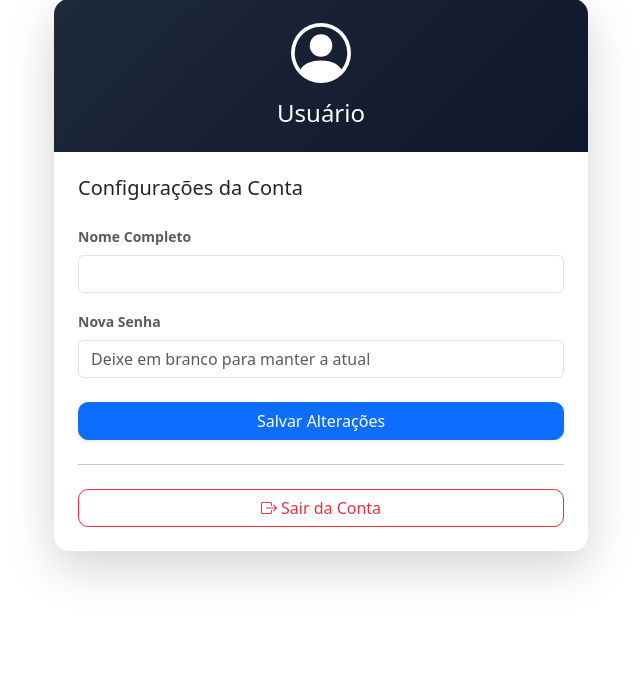
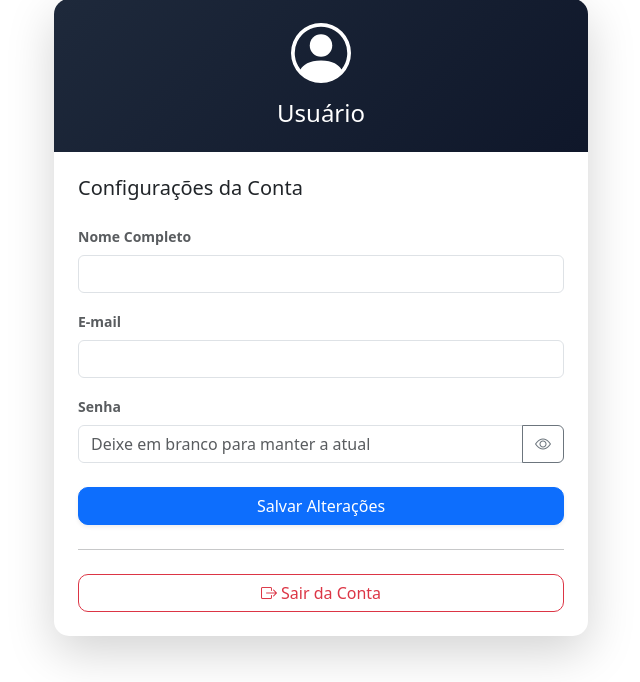
Before and after one commit to Pedro867/To-do-List, a Flask app: template templates/perfil.html in a window 1280 px wide. Shown: the part 118-800 px from the top of the page, without its empty margins (319-959 px from the left). Run offline with Flask 3, Linux system fonts and the light colour scheme; the template is opened without the code that fills it, so the values that code supplies are empty; parts of the project's set-up code (start-up, migrations or seed data) failed here and were passed over.

Commit message:
adjust: melhoria na tela de perfil

```diff
--- a/app.py
+++ b/app.py
@@ -206,7 +206,11 @@ def dashboard():
 @app.route("/perfil")
 @login_required
 def perfil():
-    return render_template('perfil.html', nome_usuario = session['nome_usuario'])
+    return render_template(
+        'perfil.html',
+        nome_usuario = session['nome_usuario'],
+        email        = db.session.get(Usuario, session['id_usuario']).email
+    )
 
 
 @app.route("/perfil/editar_perfil", methods=['POST'])
@@ -214,23 +218,49 @@ def perfil():
 def editar_perfil():
     novo_nome  = request.form.get('nome_usuario')
     nova_senha = request.form.get('senha')
+    novo_email = request.form.get('email')
     usuario    = db.session.get(Usuario, session['id_usuario'])
+    msg = ''
 
     if novo_nome:
-        usuario.nome = novo_nome
-        session['nome_usuario'] = novo_nome
+        if novo_nome != usuario.nome:
+            usuario.nome = novo_nome
+            session['nome_usuario'] = novo_nome
+            msg += 'Nome alterado. '
+
     if nova_senha:
-        usuario.senha = Usuario.set_senha(nova_senha)
+        if not usuario.check_senha(nova_senha):
+            usuario.senha = Usuario.set_senha(nova_senha)
+            msg += 'Senha Alterada. '
+
+    if novo_email:
+        if novo_email != usuario.email:
+            if Usuario.query.filter_by(email=novo_email).first():
+                msg = 'E-mail escolhido já foi cadastrado.'
+            else:
+                usuario.email = novo_email
+                msg += 'E-mail alterado. '
+
     db.session.commit()
 
-    try:
-        email_usuario = Usuario.query.filter_by(id=session['id_usuario']).first().email
-        from utils import enviar_email
-        enviar_email(session['nome_usuario'], email_usuario)
-    except Exception as e:
-        print(f"Erro ao enviar e-mail: {e}")
+    if msg != '':
+        try:
+            email_usuario = usuario.email
+            from utils import enviar_email
+            enviar_email(session['nome_usuario'], email_usuario)
+        except Exception as e:
+            print(f"Erro ao enviar e-mail: {e}")
 
-    return render_template('perfil.html', nome_usuario = session['nome_usuario'])
+        msg += "Um e-mail foi enviado para você."
+    else:
+        msg = None
+
+    return render_template(
+        'perfil.html',
+        nome_usuario = session['nome_usuario'],
+        email        = usuario.email,
+        msg          = msg
+    )
 
 
 if __name__ == '__main__':
--- a/templates/perfil.html
+++ b/templates/perfil.html
@@ -15,6 +15,13 @@
                     <h4 class="text-white mb-0">{{ nome_usuario if nome_usuario else "Usuário" }}</h4>
                 </div>
 
+                {% if msg %}
+                    <div class="alert alert-danger alert-dismissible fade show" role="alert">
+                        <i class="bi bi-exclamation-triangle-fill me-2"></i> {{ msg }}
+                        <button type="button" class="btn-close" data-bs-dismiss="alert" aria-label="Close"></button>
+                    </div>
+                {% endif %}
+
                 <div class="card-body p-4">
                     <h5 class="mb-4">Configurações da Conta</h5>
 
@@ -25,9 +32,19 @@
                         </div>
 
                         <div class="mb-3">
-                            <label class="form-label text-muted small fw-bold">Nova Senha</label>
-                            <input type="password" class="form-control" name="senha" placeholder="Deixe em branco para manter a atual">
+                            <label class="form-label text-muted small fw-bold">E-mail</label>
+                            <input type="text" class="form-control" name="email" value="{{ email }}">
                         </div>
+
+                        <div class="mb-3">
+                        <label for="senha" class="form-label text-muted small fw-bold">Senha</label>
+                        <div class="input-group">
+                            <input type="password" class="form-control" id="senha" name="senha" placeholder="Deixe em branco para manter a atual">
+                            <button class="btn btn-outline-secondary" type="button" id="btn-senha">
+                                <i class="bi bi-eye" id="icone-olho"></i>
+                            </button>
+                        </div>
+                    </div>
 
                         <div class="d-grid gap-2 mt-4">
                             <button type="submit" class="btn btn-primary shadow-sm" style="border-radius: 10px;">Salvar Alterações</button>
@@ -42,4 +59,16 @@
         </div>
     </div>
 </div>
+<script>
+    const btnSenha   = document.querySelector('#btn-senha');
+    const inputSenha = document.querySelector('#senha');
+    const iconeOlho  = document.querySelector('#icone-olho');
+
+    btnSenha.addEventListener('click', () => {
+        const type = inputSenha.getAttribute('type') === 'password' ? 'text' : 'password';
+        inputSenha.setAttribute('type', type);
+        iconeOlho.classList.toggle('bi-eye');
+        iconeOlho.classList.toggle('bi-eye-slash');
+    });
+</script>
 {% endblock %}
```
